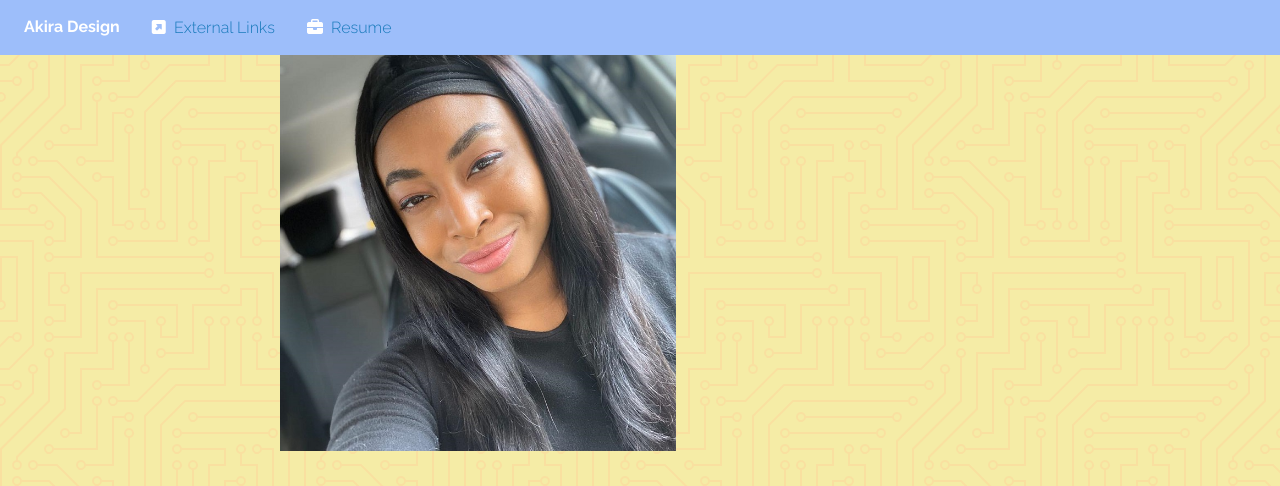
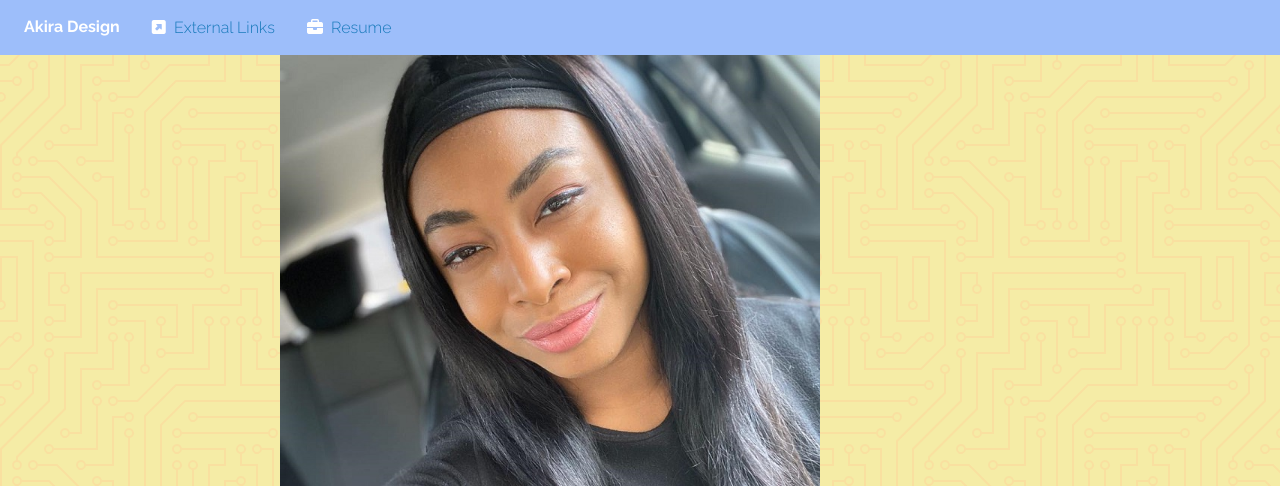
Before and after one commit to jxcarroll/portfolio, a plain HTML site: page index.html in a window 1280 px wide. Shown: the top 486 px of the page. Drawn offline with Linux system fonts and the light colour scheme; a web font is replaced by a local one.

Commit message:
Short Description about Changes

```diff
--- a/assets/css/portfolio.css
+++ b/assets/css/portfolio.css
@@ -87,6 +87,6 @@ a.dropdown.menu{
     width: 250px;
 }
 .profile{
-    width:55%;
-    height:55%;
+    width:75%;
+    height:75%;
 }
--- a/index.html
+++ b/index.html
@@ -31,7 +31,7 @@
       <div class="media-object-section">
       <div class="profile">
       <div class="cell large-12">
-       <img class="cell large-12" class="profile" src="/portfolio/assets/images/akira.jpg" alt="Akira Car Selfie" width="300px" height="300px"/>
+       <img class="cell large-12" class="profile" src="/portfolio/assets/images/akira.jpg" alt="Akira Car Selfie"/>
        </div>
       </div>
       </div>
```
